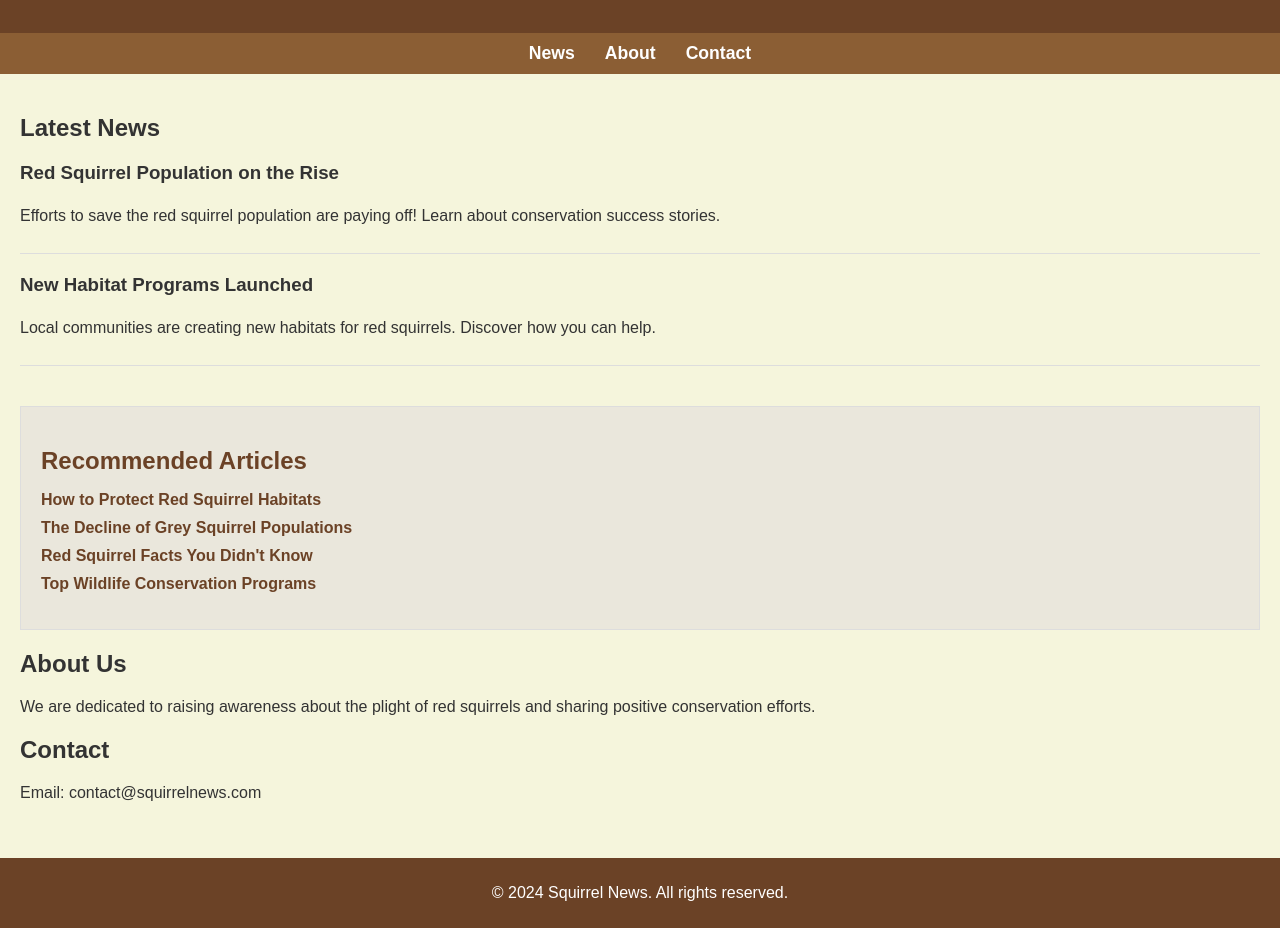
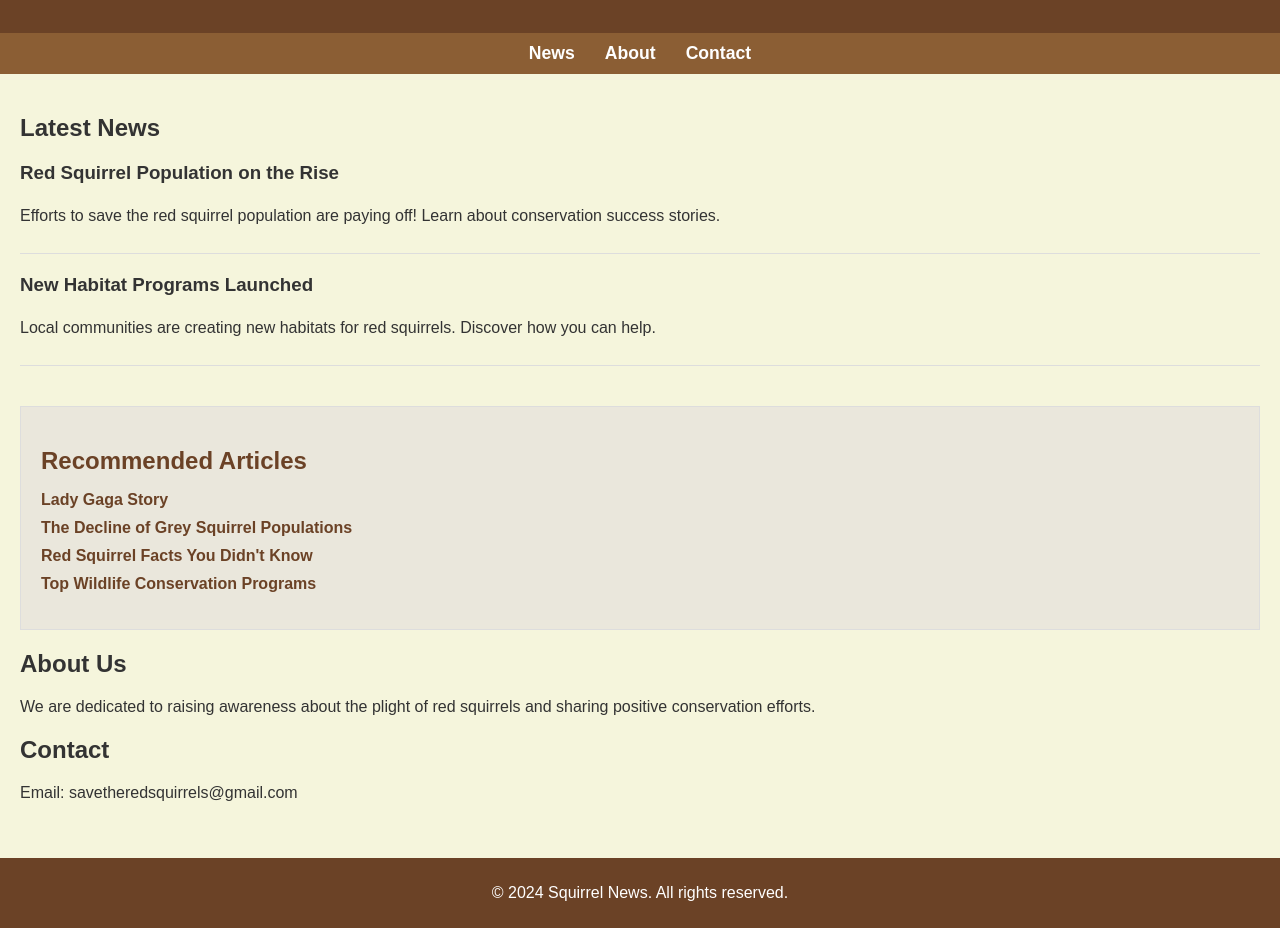
Before and after one commit to SquirrelNews/site, a plain HTML site: page index.html in a window 1280 px wide. Shown: the part 102-1030 px from the top of the page. Drawn offline with Linux system fonts and the light colour scheme.

Commit message:
Update index.html

```diff
--- a/index.html
+++ b/index.html
@@ -112,7 +112,7 @@
     <section class="recommended-articles">
       <h2>Recommended Articles</h2>
       <ul>
-        <li><a href="article1.html">How to Protect Red Squirrel Habitats</a></li>
+        <li><a href="Lady-Gaga.html">Lady Gaga Story</a></li>
         <li><a href="article2.html">The Decline of Grey Squirrel Populations</a></li>
         <li><a href="article3.html">Red Squirrel Facts You Didn't Know</a></li>
         <li><a href="article4.html">Top Wildlife Conservation Programs</a></li>
@@ -124,7 +124,7 @@
     </section>
     <section id="contact">
       <h2>Contact</h2>
-      <p>Email: contact@squirrelnews.com</p>
+      <p>Email: savetheredsquirrels@gmail.com</p>
     </section>
   </div>
   <footer class="footer">
```
